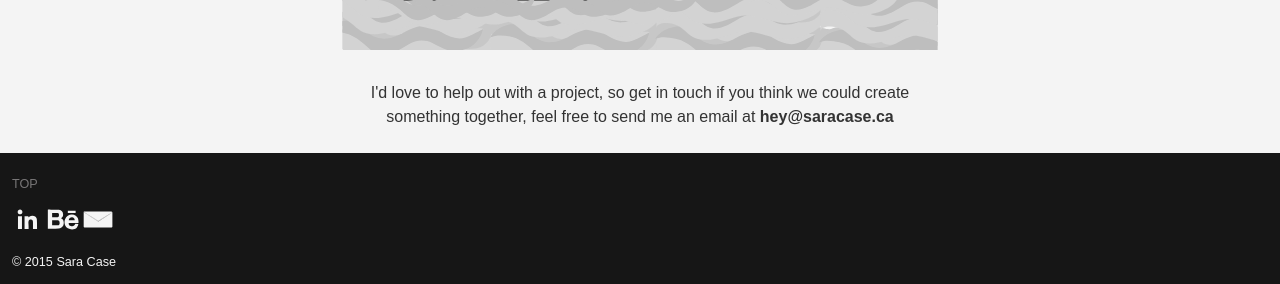
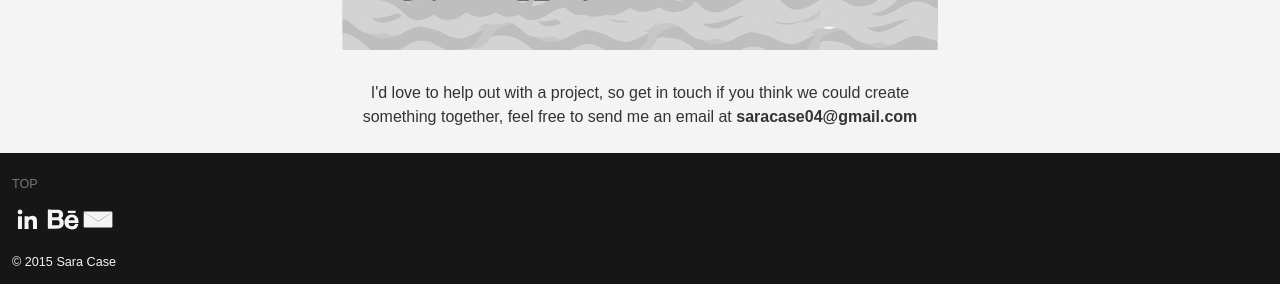
Before and after one commit to saracase/portfolio, a Jekyll site: the page built from contact.html, in a window 1280 px wide. Shown: the part 1057-1341 px from the top of the page. Built offline with Jekyll 4.4.1, drawn with Linux system fonts in a browser that asks for light colours; some web fonts are replaced.

Commit message:
Changed my email to the correct one

```diff
--- a/contact.html
+++ b/contact.html
@@ -9,7 +9,7 @@ layout: default
             </div>
         </div>
         <div class="paragraph pad-top">
-            <p class="gutter ">I'd love to help out with a project, so get in touch if you think we could create something together, feel free to send me an email at <strong>hey@saracase.ca</strong></p>
+            <p class="gutter ">I'd love to help out with a project, so get in touch if you think we could create something together, feel free to send me an email at <strong>saracase04@gmail.com</strong></p>
         </div>
     </main>
 </article>
```
